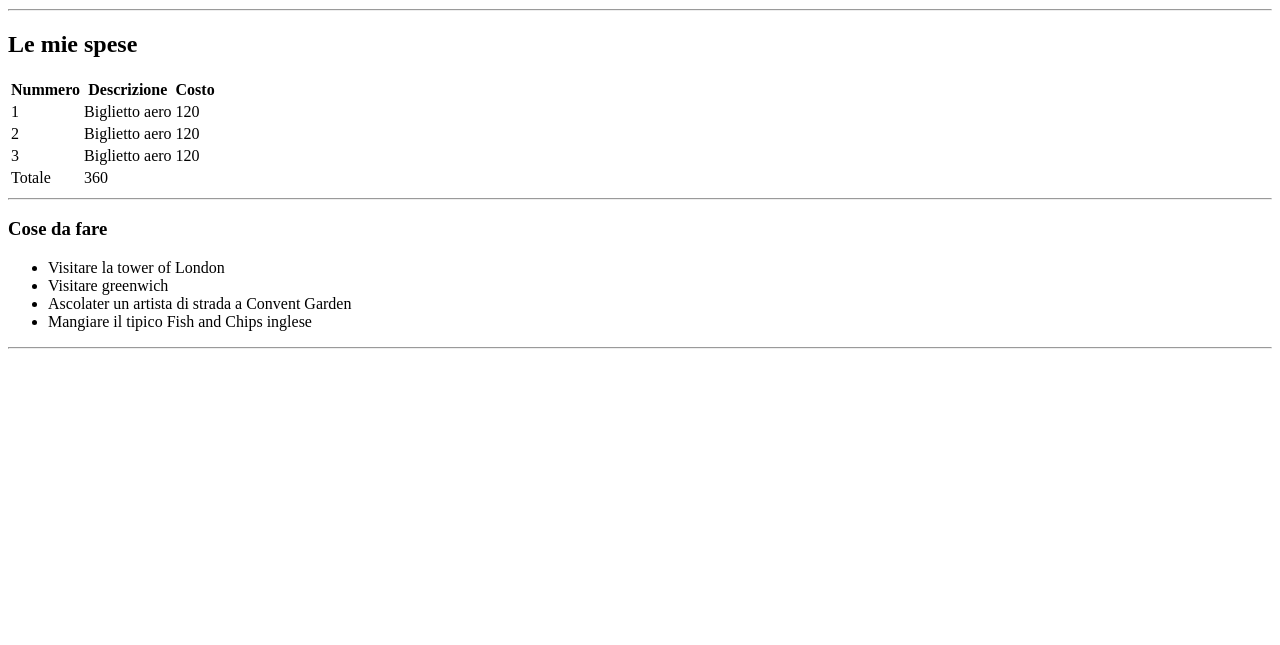
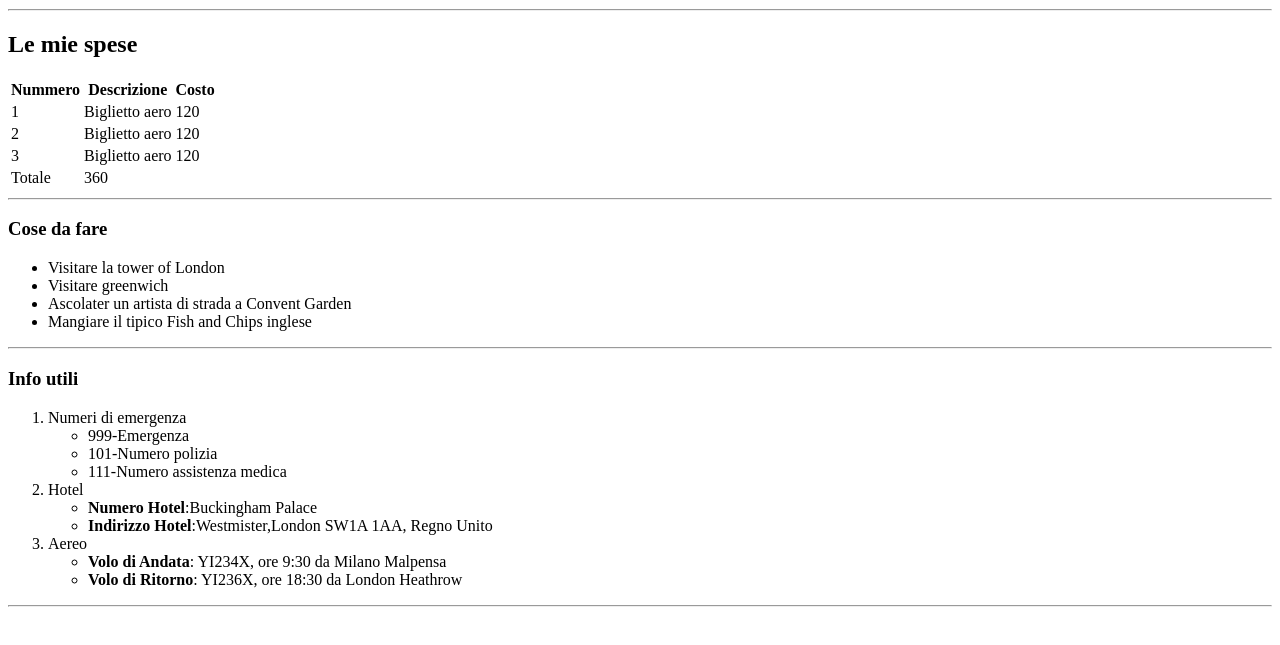
Before and after one commit to Stephan02-hub/html-london-trip, a plain HTML site: page index.html in a window 1280 px wide. Shown: the part 99-744 px from the top of the page. Drawn offline with Linux system fonts and the light colour scheme.

Commit message:
feat:add info

```diff
--- a/index.html
+++ b/index.html
@@ -52,6 +52,28 @@
         <li>Mangiare il tipico Fish and Chips inglese</li>
        </ul>
        <hr>
+       <h3>Info utili</h3>
+       <ol>
+        <li>Numeri di emergenza</li>
+        <ul>
+            <li>999-Emergenza</li>
+            <li>101-Numero polizia</li>
+            <li>111-Numero assistenza medica</li>
+        </ul>
+        <li>Hotel</li>
+        <ul>
+            <li><strong>Numero Hotel</strong>:Buckingham Palace</li>
+            <li><strong>Indirizzo Hotel</strong>:Westmister,London SW1A 1AA, Regno Unito </li>
+        </ul>
+        <li>Aereo</li>
+        <ul>
+            <li><strong>Volo di Andata</strong>: YI234X, ore 9:30 da Milano Malpensa</li>
+            <li><strong>Volo di Ritorno</strong>: YI236X, ore 18:30 da London Heathrow</li>
+        </ul>
+       </ol>
+       <hr>
+
+
 
 </body>
 </html>
```
